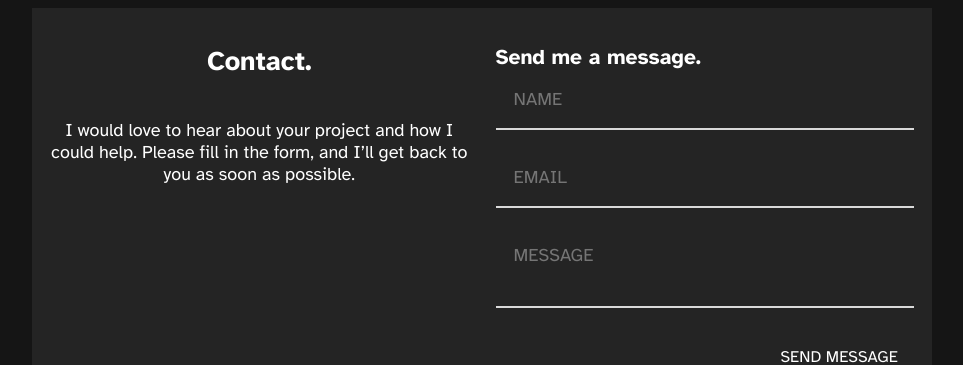
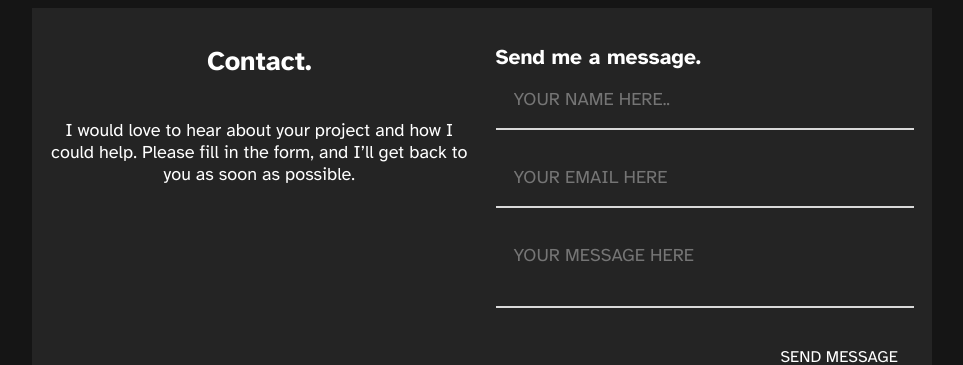
Before and after one commit to sammyodiagbe/portfolio-fem, a React (Create React App) app: page / in a window 1280 px wide. Shown: the part 2903-3268 px from the top of the page, without its empty margins (158-1121 px from the left). Built offline with nearby package versions, Linux system fonts and the light colour scheme.

Commit message:
working on sending emails

```diff
--- a/src/App.js
+++ b/src/App.js
@@ -20,8 +20,16 @@ import img16 from "./assets/img17.webp";
 import img17 from "./assets/img15.webp";
 import img18 from "./assets/order-summary.webp";
 import img19 from "./assets/img19.webp";
+import { useState } from "react";
 
 function App() {
+  const [name, setName] = useState("");
+  const [email, setEmail] = useState("");
+  const [message, setMessage] = useState("");
+
+  const sendEmail = (event) => {
+    event.preventDefault();
+  };
   return (
     <div className="portfolio-app">
       <div className="container">
@@ -663,15 +671,27 @@ function App() {
             </section>
             <section className="form-container">
               <h3>Send me a message.</h3>
-              <form>
+              <form onSubmit={sendEmail}>
                 <div className="input-container">
-                  <input type="text" placeholder="Name" />
+                  <input
+                    type="text"
+                    placeholder="Your name here.."
+                    onChange={({ target }) => setName(target.value)}
+                  />
                 </div>
                 <div className="input-container">
-                  <input type="email" placeholder="Email" />
+                  <input
+                    type="email"
+                    placeholder="Your email here"
+                    onChange={({ target }) => setEmail(target.value)}
+                  />
                 </div>
                 <div className="input-container">
-                  <textarea placeholder="Message"></textarea>
+                  <textarea
+                    placeholder="Your message here"
+                    value={message}
+                    onChange={({ target }) => setMessage(target.value)}
+                  ></textarea>
                 </div>
                 <div className="btn-container">
                   <button className="btn-submit">Send Message</button>
```
